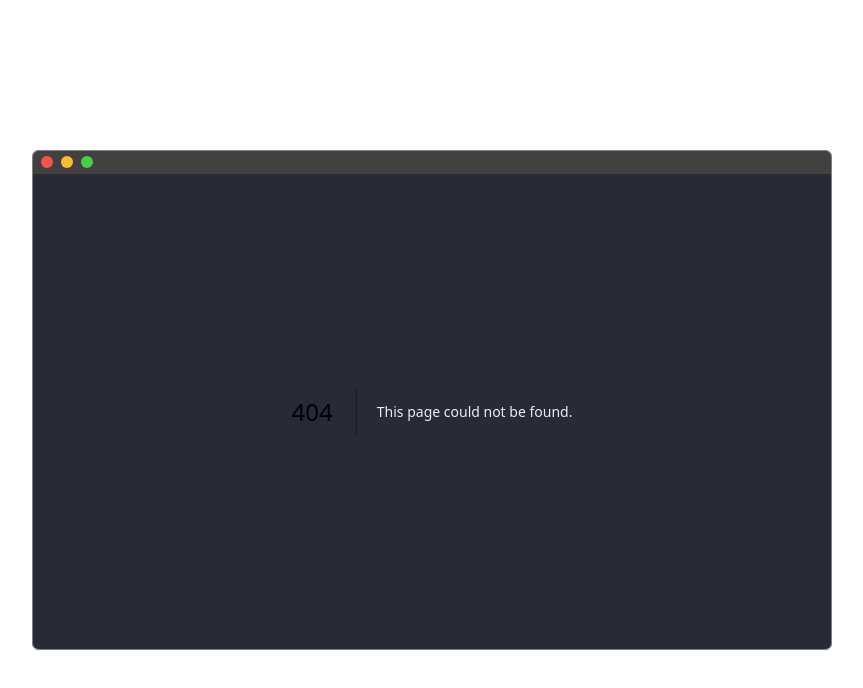
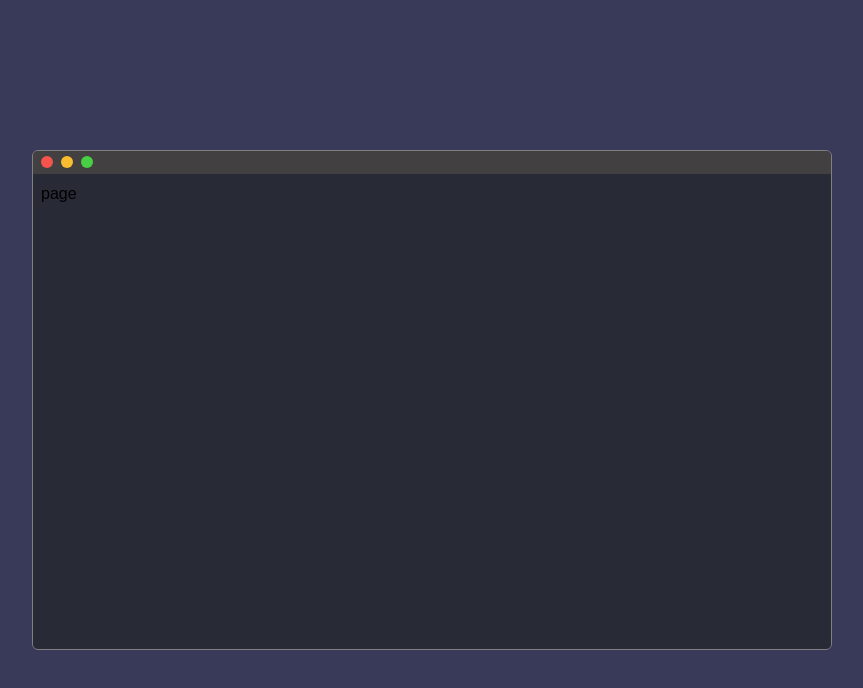
Before and after one commit to cob-quest/platform-frontend, a Next.js app: page /creator/create-image in a window 1280 px wide. Before the commit this address had no page. Shown: the top 688 px of the page, without its empty margins (208-1071 px from the left). Built offline with nearby package versions, Linux system fonts and the light colour scheme; a web font is replaced by a local one.

Commit message:
feat: add create-image scenario

```diff
--- /dev/null
+++ b/app/creator/create-image/page.js
@@ -0,0 +1,9 @@
+import React from 'react'
+
+const CreateImage = () => {
+  return (
+    <div>page</div>
+  )
+}
+
+export default CreateImage
--- a/app/globals.css
+++ b/app/globals.css
@@ -175,8 +175,6 @@ input{
   background-color: unset;
   color:rgb(238, 238, 238);
   width:100%;
-  font-size:16px;
-  font-family: 'Fira Code', monospace;
 }
 input:focus{
   border:none;
@@ -227,8 +225,6 @@ input {
   outline: none;
   color: #fff;
   display: inline-block;
-  font-family: "Ubuntu Mono", monospace;
-  font-size: 18px;
 }
 
 .spacing {
@@ -291,7 +287,6 @@ a {
 .terminal-header {
   background-color: #171717;
   padding: 10px;
-  font-family: "Ubuntu Mono", monospace;
   font-size: 16px;
   border-top-left-radius: 5px;
   border-top-right-radius: 5px;
--- a/components/creator/CreatorTerminal.jsx
+++ b/components/creator/CreatorTerminal.jsx
@@ -22,7 +22,15 @@ const CreatorTerminal = () => {
     let newOutput = "";
     if (input === "help") {
       newOutput = <Help />;
-    } else if (input === "manage") {
+    } else if (input === "create challenge") {
+      newOutput = (
+        <p>
+          <span className="user">[✔]</span> Opening challenge creation....
+        </p>
+      );
+      const newTab = window.open("/creator/create-challenge", "_blank");
+      newTab.focus();
+    } else if (input === "manage challenge") {
       newOutput = (
         <p>
           <span className="user">[✔]</span> View and manage challenges and
@@ -32,15 +40,15 @@ const CreatorTerminal = () => {
       // router.push("/creator/manage-challenge");
       const newTab = window.open("/creator/manage-challenge", "_blank");
       newTab.focus();
-    } else if (input === "create") {
+    } else if (input === "create image") {
       newOutput = (
         <p>
-          <span className="user">[✔]</span> Opening challenge creation....
+          <span className="user">[✔]</span> Opening image creation....
         </p>
       );
-      const newTab = window.open("/creator/create-challenge", "_blank");
+      const newTab = window.open("/creator/create-image", "_blank");
       newTab.focus();
-    } else if (input === "cd"){
+    } else if (input === "cd") {
       newOutput = (
         <p>
           <span className="user">[✔]</span> Starting participant mode....
@@ -117,8 +125,9 @@ const CreatorTerminal = () => {
       <p>cob is a ... </p>
       <p>
         {" "}
-        would you like to '<span className="commands">create</span>' or '
-        <span className="commands">manage</span>'?
+        would you like to '<span className="commands">create image</span>' or '
+        <span className="commands">create challenge</span>' or '
+        <span className="commands">manage challenge</span>'?
       </p>
       {/* <Help /> */}
       {renderHistory()}
```
